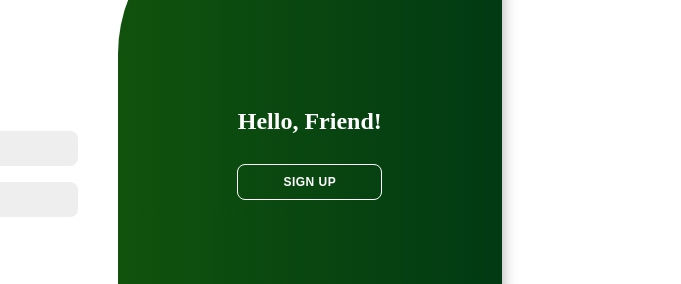
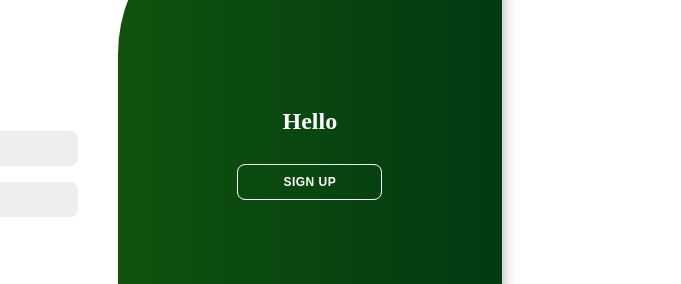
Before and after one commit to Binh-26i/Shoe, a plain HTML site: page child-page/login.html in a window 1280 px wide. Shown: the part 296-580 px from the top of the page, 599-1280 px from the left. Drawn offline with Linux system fonts and the light colour scheme; files whose address does not match are found by name.

Commit message:
update login again

```diff
--- a/child-page/login.html
+++ b/child-page/login.html
@@ -88,7 +88,7 @@
                     <button class="hidden" id="login">Sign In</button>
                 </div>
                 <div class="toggle-panel toggle-right">
-                    <h1>Hello, Friend!</h1>
+                    <h1>Hello</h1>
                     <button class="hidden" id="register" href="../index.html">Sign Up</button>
                 </div>
             </div>
```
